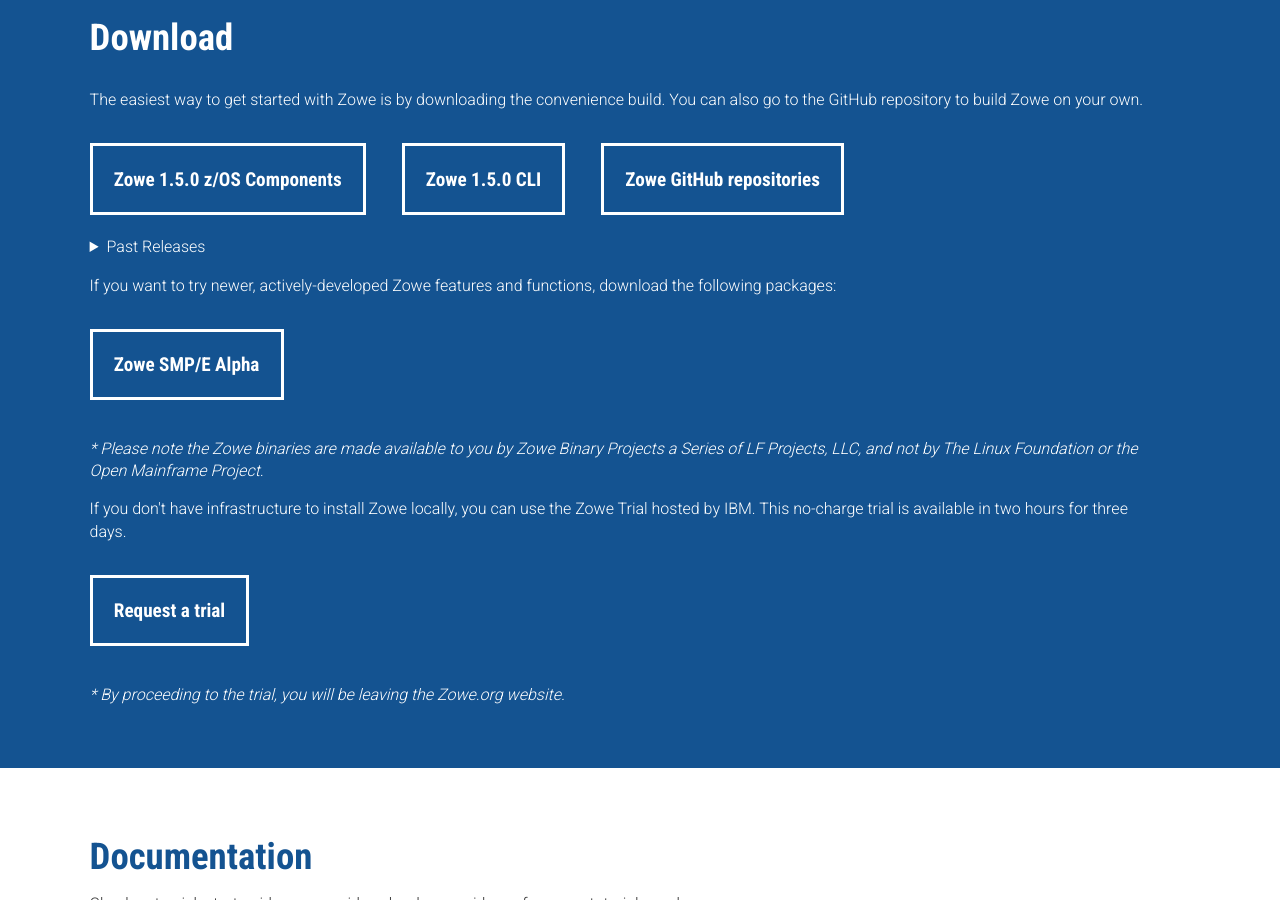
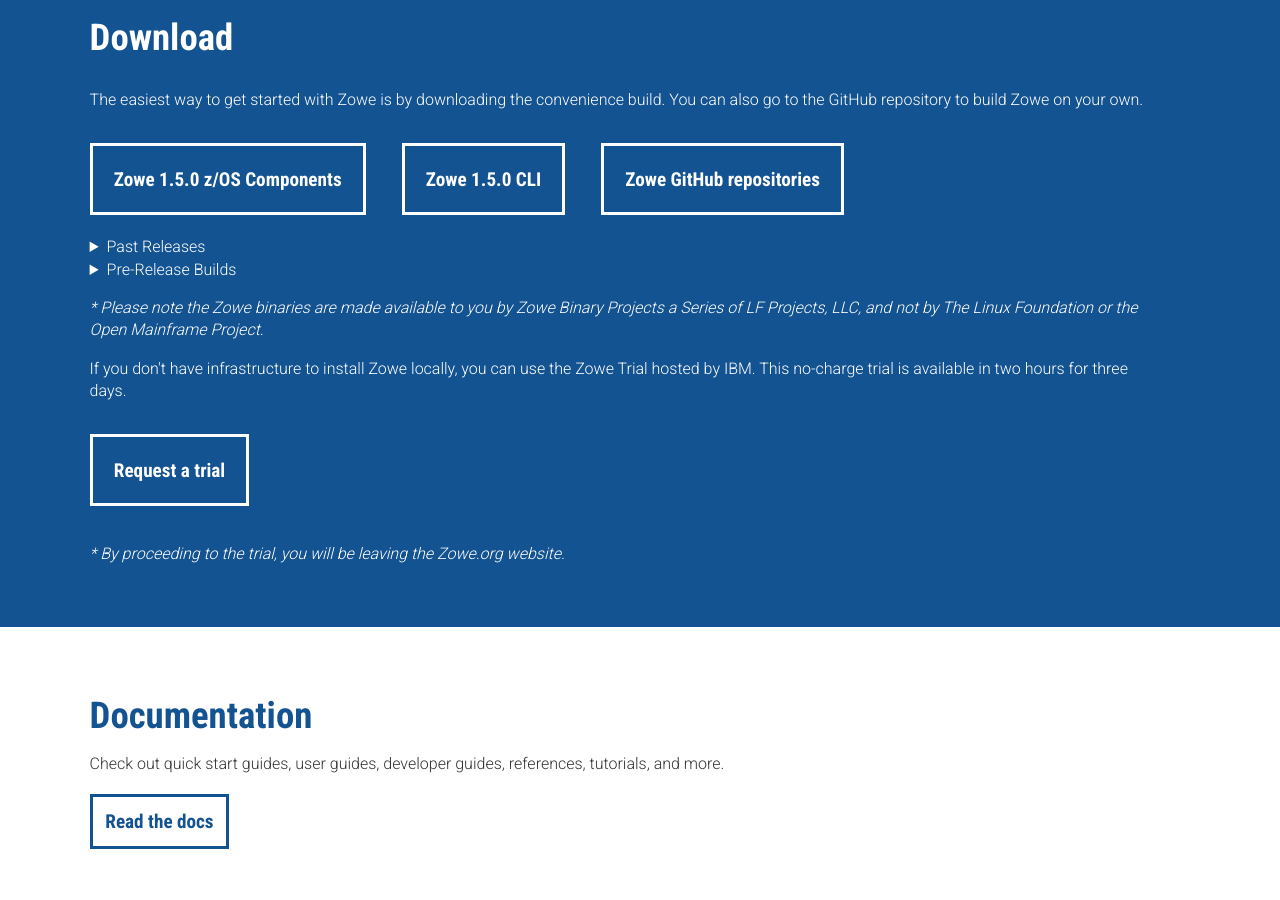
Before and after one commit to zowe/zowe.github.io, a Jekyll site: the page built from index.md, in a window 1280 px wide and 900 px high, scrolled down 1213 px. Built offline with Jekyll 4.4.1, drawn with Linux system fonts in a browser that asks for light colours; nearby versions of some CDN libraries; our own code applies the rules of GitHub Pages for plain Markdown files.

Commit message:
Put all the non "ready for primetime" releases under a fold.
Signed-off-by: John Mertic <jmertic@linuxfoundation.org>

```diff
--- a/index.md
+++ b/index.md
@@ -80,15 +80,18 @@
 {% endfor %}
 </details>
 {% if site.smpe_download_url or site.cli_latest_download_url %}
+<details>
+<summary>Pre-Release Builds</summary>
 <p>
 If you want to try newer, actively-developed Zowe features and functions, download the following packages:
 </p>
-{% endif %}
 {% if site.smpe_download_url %}
 <button><a href="{{ site.smpe_download_url }}{{ site.data.releases[0].version }}alpha1">Zowe {{ site.releases[0].version }} SMP/E Alpha</a></button>
 {% endif %}
 {% if site.cli_latest_download_url %}
 <button><a href="{{ site.cli_latest_download_url }}{{ site.data.releases[0].version }}">Zowe {{ site.data.releases[0].version }} CLI (Active Development)</a></button>
+{% endif %}
+</details>
 {% endif %}
 <p><i>
 * Please note the Zowe binaries are made available to you by Zowe Binary Projects a Series of LF Projects, LLC, and not by The Linux Foundation or the Open Mainframe Project.
```
